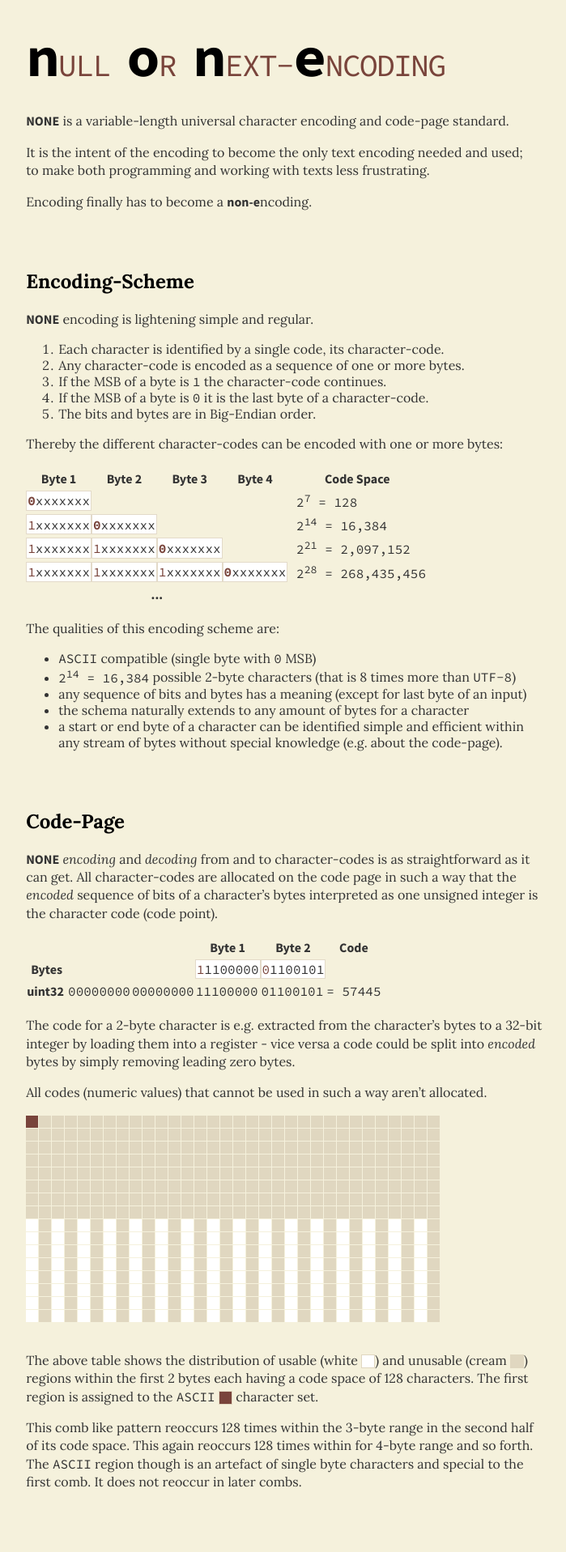
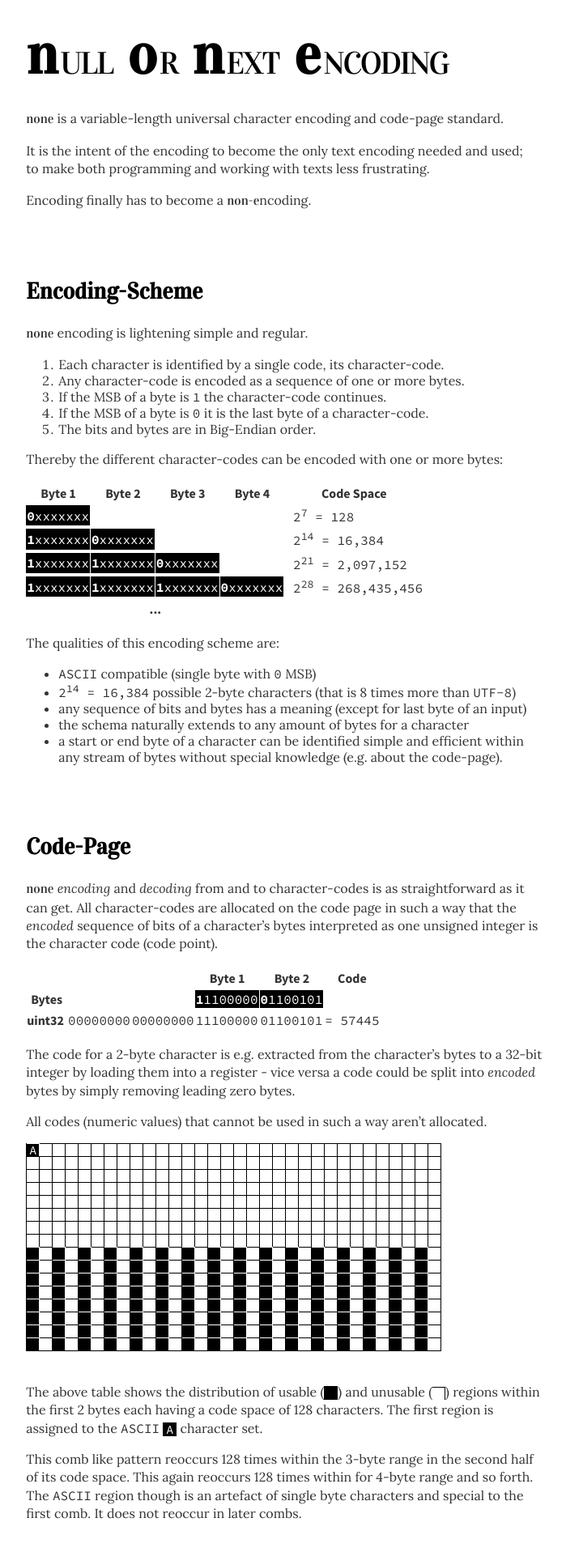
Before and after one commit to NON-Encoding/NON-Encoding.github.io, a Jekyll site: the page built from index.md, in a window 1280 px wide. Shown: the top 1917 px of the page at 81% size, without its empty margins (119-818 px from the left). Built offline with Jekyll 4.4.1, drawn with Linux system fonts in a browser that asks for light colours; nearby versions of some CDN libraries.

Commit message:
black and white

```diff
--- a/index.md
+++ b/index.md
@@ -3,7 +3,7 @@ layout: default
 title:  "NON-Encoding"
 ---
 
-# *N*ull *O*r *N*ext-*E*ncoding
+# *N*ull *O*r *N*ext *E*ncoding
 
 **NONE** is a variable-length universal character encoding and code-page standard.
 
@@ -116,7 +116,7 @@ be split into _encoded_ bytes by simply removing leading zero bytes.
 All codes (numeric values) that cannot be used in such a way aren't allocated.
 
 <div class='page'>
-<i class='ascii'></i><u class='byte1'></u><u></u><u></u><u></u><u></u><u></u><u></u><u></u><u></u><u></u><u></u><u></u><u></u><u></u><u></u><u></u><u></u><u></u><u></u><u></u><u></u><u></u><u></u><u></u><u></u><u></u><u></u><u></u><u></u><u></u><u></u>
+<i class='ascii'>A</i><u class='byte1'></u><u></u><u></u><u></u><u></u><u></u><u></u><u></u><u></u><u></u><u></u><u></u><u></u><u></u><u></u><u></u><u></u><u></u><u></u><u></u><u></u><u></u><u></u><u></u><u></u><u></u><u></u><u></u><u></u><u></u><u></u>
 <u></u><u></u><u></u><u></u><u></u><u></u><u></u><u></u><u></u><u></u><u></u><u></u><u></u><u></u><u></u><u></u><u></u><u></u><u></u><u></u><u></u><u></u><u></u><u></u><u></u><u></u><u></u><u></u><u></u><u></u><u></u><u></u>
 <u></u><u></u><u></u><u></u><u></u><u></u><u></u><u></u><u></u><u></u><u></u><u></u><u></u><u></u><u></u><u></u><u></u><u></u><u></u><u></u><u></u><u></u><u></u><u></u><u></u><u></u><u></u><u></u><u></u><u></u><u></u><u></u>
 <u></u><u></u><u></u><u></u><u></u><u></u><u></u><u></u><u></u><u></u><u></u><u></u><u></u><u></u><u></u><u></u><u></u><u></u><u></u><u></u><u></u><u></u><u></u><u></u><u></u><u></u><u></u><u></u><u></u><u></u><u></u><u></u>
@@ -132,12 +132,13 @@ All codes (numeric values) that cannot be used in such a way aren't allocated.
 <i></i><u></u><i></i><u></u><i></i><u></u><i></i><u></u><i></i><u></u><i></i><u></u><i></i><u></u><i></i><u></u><i></i><u></u><i></i><u></u><i></i><u></u><i></i><u></u><i></i><u></u><i></i><u></u><i></i><u></u><i></i><u></u>
 <i></i><u></u><i></i><u></u><i></i><u></u><i></i><u></u><i></i><u></u><i></i><u></u><i></i><u></u><i></i><u></u><i></i><u></u><i></i><u></u><i></i><u></u><i></i><u></u><i></i><u></u><i></i><u></u><i></i><u></u><i></i><u></u>
 <i></i><u></u><i></i><u></u><i></i><u></u><i></i><u></u><i></i><u></u><i></i><u></u><i></i><u></u><i></i><u></u><i></i><u></u><i></i><u></u><i></i><u></u><i></i><u></u><i></i><u></u><i></i><u></u><i></i><u></u><i></i><u></u>
-&nbsp;
 </div>
-The above table shows the distribution of usable (white <i class='region'> </i>)
-and unusable (cream <u class='region'> </u>) regions within the first 2 bytes each having
+<br/>
+
+The above table shows the distribution of usable (<i class='region'> </i>)
+and unusable (<u class='region'> </u>) regions within the first 2 bytes each having
 a code space of 128 characters.
-The first region is assigned to the `ASCII` <i class='region ascii'></i>
+The first region is assigned to the `ASCII` <i class='region ascii'>A</i>
 character set.
 
 This comb like pattern reoccurs 128 times within the 3-byte range in the
--- a/none.css
+++ b/none.css
@@ -1,9 +1,10 @@
 @import url(http://fonts.googleapis.com/css?family=Source+Code+Pro:300,400,600,700);
 @import url(http://fonts.googleapis.com/css?family=Source+Sans+Pro:300,400,600,700,300italic,400italic,600italic,700italic);
 @import url(http://fonts.googleapis.com/css?family=Lora:400,700,400italic,700italic);
+@import url(http://fonts.googleapis.com/css?family=Vidaloka:400italic,400);
 
 html {
-background-color: #F5F1DC;
+/* background-color: #F5F1DC; */
 }
 body {
 	font-family: Lora, serif;
@@ -46,9 +47,12 @@ content {
 }
 content p {
 	line-height: 1.4;
+	clear: both;
 }
 content p strong {
-	font-family: "Source Sans Pro";
+	font-family: Vidaloka;
+	text-transform: lowercase;
+	font-weight: normal;
 }
 content pre {
 	border-radius: 2px;
@@ -67,13 +71,13 @@ content a[href^="#"] {
 }
 
 content h1, content h2, content h3, content h4 {
-	font-family: "Lora"; color: black;
+	font-family: Vidaloka, serif; color: black;
 }
-content h1 { font-size: 2.4em; text-transform: uppercase; font-weight: normal; letter-spacing: -0.05em; font-family: "Source Code Pro"; color: #79443B; }
-content h1 em { font-style: normal; font-size: 180%; font-weight: bold; text-transform: lowercase; color: black; }
-content h2 { font-size: 1.5em; }
-content h3 { font-size: 1.25em; }
-content h4 { font-size: 1.125em; }
+content h1 { font-size: 2.4em; text-transform: uppercase; font-weight: normal; letter-spacing: -0.05em; font-family: Vidaloka, serif; word-spacing: 0.3em; }
+content h1 em { font-style: normal; font-size: 180%; font-weight: bold; text-transform: lowercase; color: black; letter-spacing: 3px; }
+content h2 { font-size: 1.75em; }
+content h3 { font-size: 1.5em; }
+content h4 { font-size: 1.25em; }
 content h5 { font-size: 1em; margin-bottom: 0; }
 content h2 { margin-top: 3em; }
 content h3 { margin-top: 2em; }
@@ -82,17 +86,17 @@ footer { font-family: "Source Sans Pro"; }
 
 table.encoding { font-family: "Source Code Pro"; empty-cells: hide; border-spacing: 0 4px; border-collapse: separate; }
 table.encoding th { font-family: "Source Sans Pro"; }
-table.encoding td.byte { background-color: white; border: 1px solid #E3DAC9; }
-table.encoding td.byte:first-letter { color: #79443B; }
+table.encoding td.byte { background-color: black; color: white; border-right: 1px solid white; }
+table.encoding td.byte:first-letter { font-weight: bold; }
 table.encoding td.byte.last:first-letter { font-weight:bold; }
 
 table.big { font-size: 28px; vertical-align: middle; border-spacing: 0; }
 table.big td { text-align: center; background-color: white; padding: 0 0.5em }
 
-div.page { width: 512px; }
+div.page { width: 512px; border: 1px solid black; border-width: 0 0 1px 1px; float: left; }
 div.page u, div.page i { display: block; width: 15px; height: 15px; float: left; margin: 1px 1px 0 0; text-align: center; vertical-align: middle; line-height: 15px; font-size: 15px; font-family: "Source Code Pro"; font-style: normal; }
-div.page u, u.region { background-color: #e0d7c0; }
-div.page i, i.region { background-color: white; }
-div.page i.ascii, i.region.ascii { background-color: #79443B; }
+div.page u, u.region { background-color: white; border: 1px solid black; border-width: 1px 1px 0 0; margin: 0; }
+div.page i, i.region { background-color: black; }
+div.page i.ascii, i.region.ascii { color: white; }
 .page .byte1 {  }
-.region { display: inline-block; width: 15px; height: 15px; text-align: center; vertical-align: middle; line-height: 15px; font-size: 15px; font-family: "Source Code Pro"; font-style: normal; border: 1px solid #e0d7c0; }
+.region { display: inline-block; width: 15px; height: 15px; text-align: center; vertical-align: middle; line-height: 15px; font-size: 15px; font-family: "Source Code Pro"; font-style: normal; border: 1px solid black; }
```
